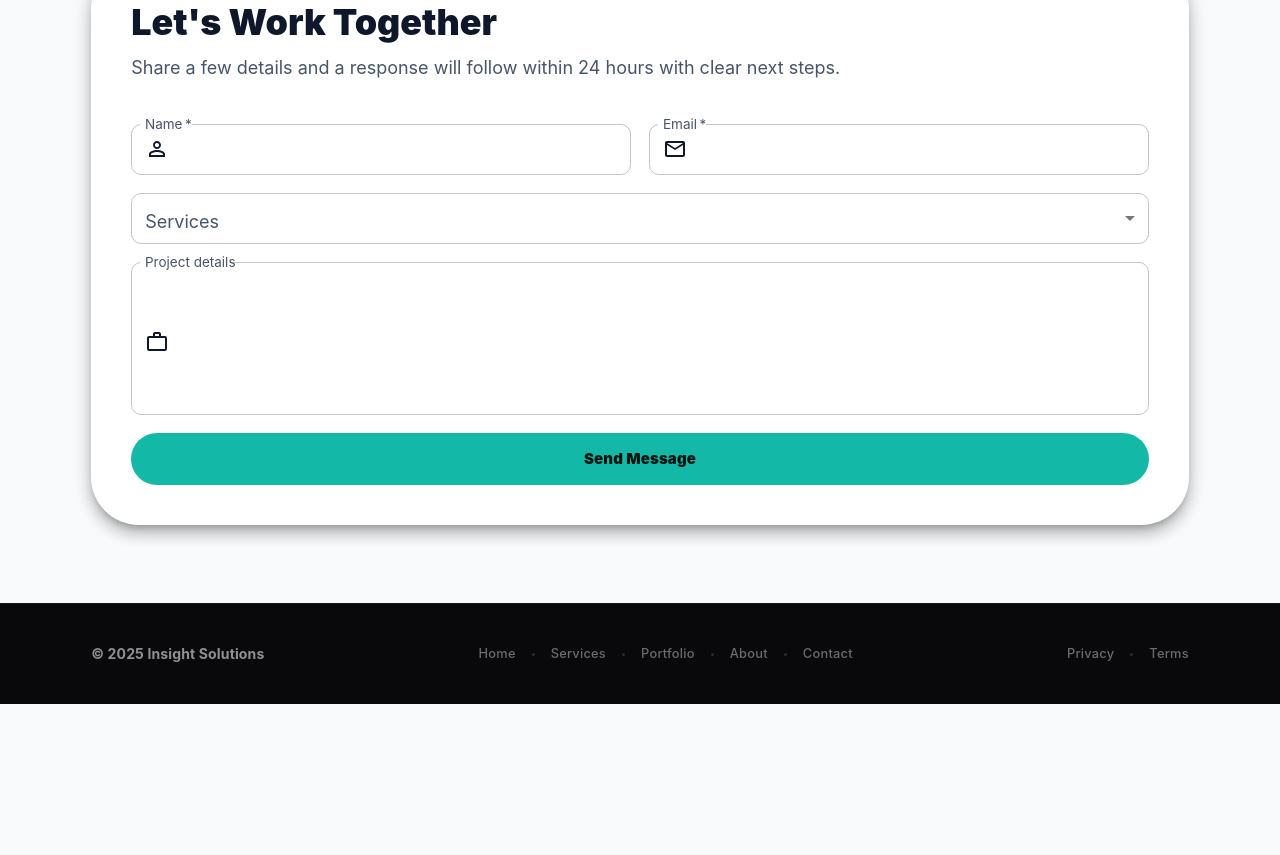
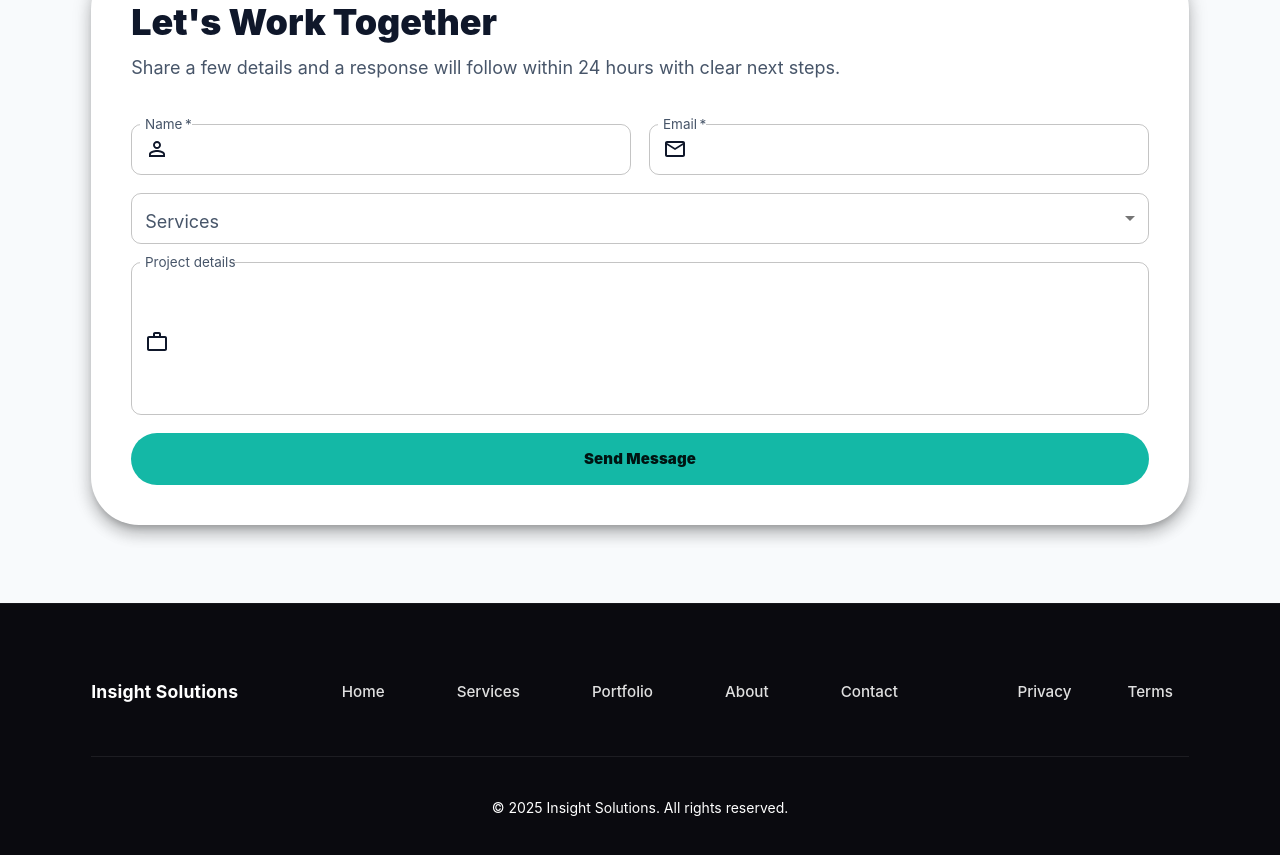
Before and after one commit to nicholemcgrew/insight-solutions, a React (Vite) app: page / in a window 1280 px wide. Shown: the part 3061-3916 px from the top of the page. Before the commit the page ends 3765 px from the top, so only its background shows below. Built offline with nearby package versions, Linux system fonts and the light colour scheme; the HTML template or start-up script is replaced by a standard one.

Commit message:
fixed footer

```diff
--- a/src/components/sections/Footer.tsx
+++ b/src/components/sections/Footer.tsx
@@ -5,6 +5,7 @@ import {
   Typography,
   Link as MuiLink,
   Stack,
+  Divider,
 } from "@mui/material";
 import { NavLink, useLocation, useNavigate } from "react-router-dom";
 import navItemsData from "../../data/navItemsData.json";
@@ -35,6 +36,7 @@ const Footer = () => {
       }
       return;
     }
+
     if (location.pathname !== "/") {
       navigate("/");
       setTimeout(() => scrollToSection(id), 0);
@@ -46,35 +48,36 @@ const Footer = () => {
   const linkSx = {
     display: "inline-flex",
     alignItems: "center",
-    minHeight: 44,
-    px: 1,
+    justifyContent: "center",
+    minHeight: 48,
+    minWidth: 48,
+    px: 2,
     mx: -1,
-    fontSize: "0.8rem",
+    borderRadius: 1,
+    color: "#e0e0e0",
+    fontSize: "0.95rem",
     fontWeight: 500,
-    letterSpacing: "0.02em",
-    color: "rgba(255,255,255,0.4)",
-    transition: "color 0.15s ease",
-    "&:hover": { color: "rgba(255,255,255,0.9)" },
+    textDecoration: "none",
+    transition: "all 0.2s ease",
+    "&:hover": {
+      color: "#ffffff",
+      bgcolor: "rgba(255,255,255,0.08)",
+    },
   };
 
   const FooterLink = ({ item }: { item: NavItem }) => {
     const isRoute = item.to.startsWith("/");
+
     if (isRoute) {
       return (
-        <MuiLink
-          component={NavLink}
-          to={item.to}
-          end
-          underline="none"
-          sx={{ ...linkSx, "&.active": { color: "common.white" } }}
-        >
+        <MuiLink component={NavLink} to={item.to} end sx={linkSx}>
           {item.label}
         </MuiLink>
       );
     }
+
     return (
       <MuiLink
-        underline="none"
         onClick={(e) => {
           e.preventDefault();
           handleSectionLink(item.to);
@@ -86,96 +89,68 @@ const Footer = () => {
     );
   };
 
-  const Dot = () => (
-    <Box
-      aria-hidden
-      sx={{
-        width: 3,
-        height: 3,
-        borderRadius: "50%",
-        bgcolor: "rgba(255,255,255,0.15)",
-        flexShrink: 0,
-      }}
-    />
-  );
-
   return (
     <Box
       component="footer"
       sx={{
-        bgcolor: "#09090b",
-        borderTop: "1px solid rgba(255,255,255,0.06)",
-        py: { xs: 3, md: 3.5 },
+        bgcolor: "#0a0a0f",
+        borderTop: "1px solid rgba(255,255,255,0.05)",
+        py: { xs: 6, md: 8 },
+        color: "#e0e0e0",
       }}
     >
       <Container maxWidth="lg">
         <Stack
-          direction={{ xs: "column", sm: "row" }}
+          direction={{ xs: "column", md: "row" }}
           alignItems="center"
           justifyContent="space-between"
-          gap={{ xs: 2.5, sm: 2 }}
+          spacing={{ xs: 4, md: 3 }}
         >
-          {/* Brand + copyright */}
           <Typography
             sx={{
               fontWeight: 700,
-              fontSize: "0.875rem",
+              fontSize: "1.1rem",
               letterSpacing: "0.01em",
-              color: "rgba(255,255,255,0.55)",
-              whiteSpace: "nowrap",
+              color: "#ffffff",
             }}
           >
-            © {currentYear} Insight Solutions
+            Insight Solutions
           </Typography>
 
-          {/* Nav links */}
           <Stack
-            component="nav"
-            aria-label="Footer navigation"
             direction="row"
             alignItems="center"
-            gap={2}
+            spacing={{ xs: 3, sm: 4, md: 5 }}
             flexWrap="wrap"
             justifyContent="center"
           >
-            {navLinks.map((item, i) => (
-              <Stack
-                key={item.label}
-                direction="row"
-                alignItems="center"
-                gap={2}
-              >
-                {i > 0 && <Dot />}
-                <FooterLink item={item} />
-              </Stack>
+            {navLinks.map((item) => (
+              <FooterLink key={item.label} item={item} />
             ))}
           </Stack>
 
-          {/* Legal */}
-          <Stack direction="row" alignItems="center" gap={2}>
-            {[
-              { label: "Privacy", to: "/privacy" },
-              { label: "Terms", to: "/terms" },
-            ].map((item, i) => (
-              <Stack
-                key={item.label}
-                direction="row"
-                alignItems="center"
-                gap={2}
-              >
-                {i > 0 && <Dot />}
-                <MuiLink
-                  component={NavLink}
-                  to={item.to}
-                  underline="none"
-                  sx={linkSx}
-                >
-                  {item.label}
-                </MuiLink>
-              </Stack>
-            ))}
+          <Stack direction="row" spacing={3} alignItems="center">
+            <MuiLink component={NavLink} to="/privacy" sx={linkSx}>
+              Privacy
+            </MuiLink>
+            <MuiLink component={NavLink} to="/terms" sx={linkSx}>
+              Terms
+            </MuiLink>
           </Stack>
         </Stack>
+
+        <Divider sx={{ my: 5, borderColor: "rgba(255,255,255,0.08)" }} />
+
+        <Typography
+          variant="body2"
+          align="center"
+          sx={{
+            color: "#ffffff",
+            fontSize: "0.875rem",
+          }}
+        >
+          © {currentYear} Insight Solutions. All rights reserved.
+        </Typography>
       </Container>
     </Box>
   );
--- a/src/pages/PrivacyPolicy.tsx
+++ b/src/pages/PrivacyPolicy.tsx
@@ -1,4 +1,4 @@
-import { Container, Typography, Link as MuiLink } from "@mui/material";
+import { Container, Typography, Link as MuiLink, Box } from "@mui/material";
 
 const PrivacyPolicy = () => {
   return (
@@ -104,9 +104,22 @@ const PrivacyPolicy = () => {
       </Typography>
       <Typography variant="body1" paragraph>
         Email:{" "}
-        <MuiLink href="mailto:hello@insightwebsolutions.com">
-          hello@insightwebsolutions.com
-        </MuiLink>
+        <Box
+          component="span"
+          sx={{
+            display: "inline-block",
+            minWidth: 44,
+            minHeight: 44,
+            mx: -1,
+            my: -1,
+            px: 1,
+            py: 1,
+          }}
+        >
+          <MuiLink href="mailto:hello@insightwebsolutions.com">
+            hello@insightwebsolutions.com
+          </MuiLink>
+        </Box>
       </Typography>
 
       <Typography variant="body2" color="text.secondary" mt={8}>
--- a/src/pages/TermsOfService.tsx
+++ b/src/pages/TermsOfService.tsx
@@ -108,9 +108,22 @@ const TermsOfService = () => {
       </Typography>
       <Typography variant="body1" paragraph>
         Email:{" "}
-        <MuiLink href="mailto:hello@insightwebsolutions.com">
-          hello@insightwebsolutions.com
-        </MuiLink>
+        <Box
+          component="span"
+          sx={{
+            display: "inline-block",
+            minWidth: 44,
+            minHeight: 44,
+            mx: -1,
+            my: -1,
+            px: 1,
+            py: 1,
+          }}
+        >
+          <MuiLink href="mailto:hello@insightwebsolutions.com">
+            hello@insightwebsolutions.com
+          </MuiLink>
+        </Box>
       </Typography>
 
       <Typography variant="body2" color="text.secondary" mt={8}>
```
